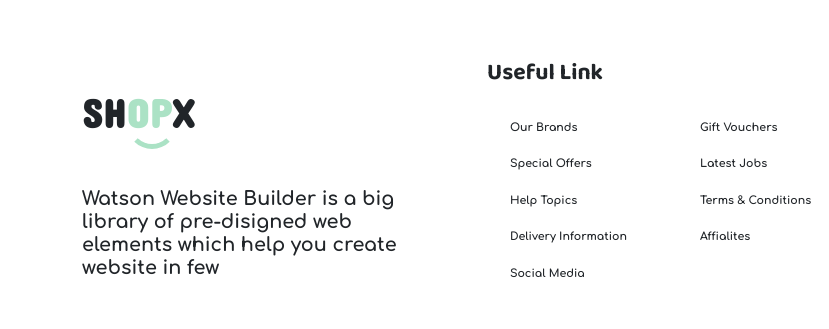
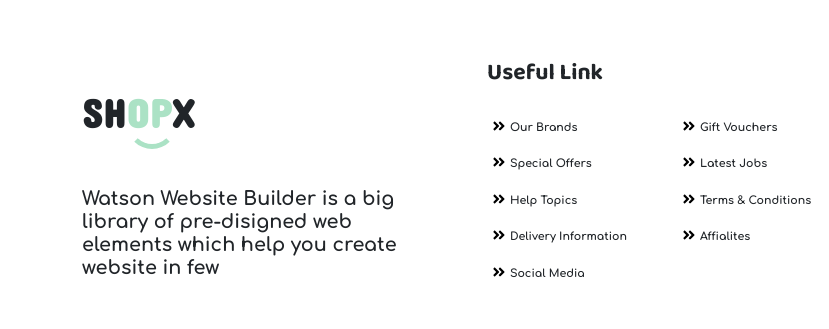
Before and after one commit to AhmedCode1996/ShopX-template, a plain HTML site: page index.html in a window 1280 px wide. Shown: the part 2513-2842 px from the top of the page, 0-829 px from the left. Drawn offline with nearby package versions, Linux system fonts and the light colour scheme; the site is published under a folder, as on GitHub Pages, so addresses that start at the root find nothing; a web font is replaced by a local one.

Commit message:
Update style.css

```diff
--- a/style.css
+++ b/style.css
@@ -614,7 +614,7 @@
 }
 .footer .footer-links ul li:before {
   content: " ";
-  background-image: url(/images/angle-double-right-solid.svg);
+  background-image: url(images/angle-double-right-solid.svg);
   width: 9%;
   height: 10px;
   display: inline-block;
```
